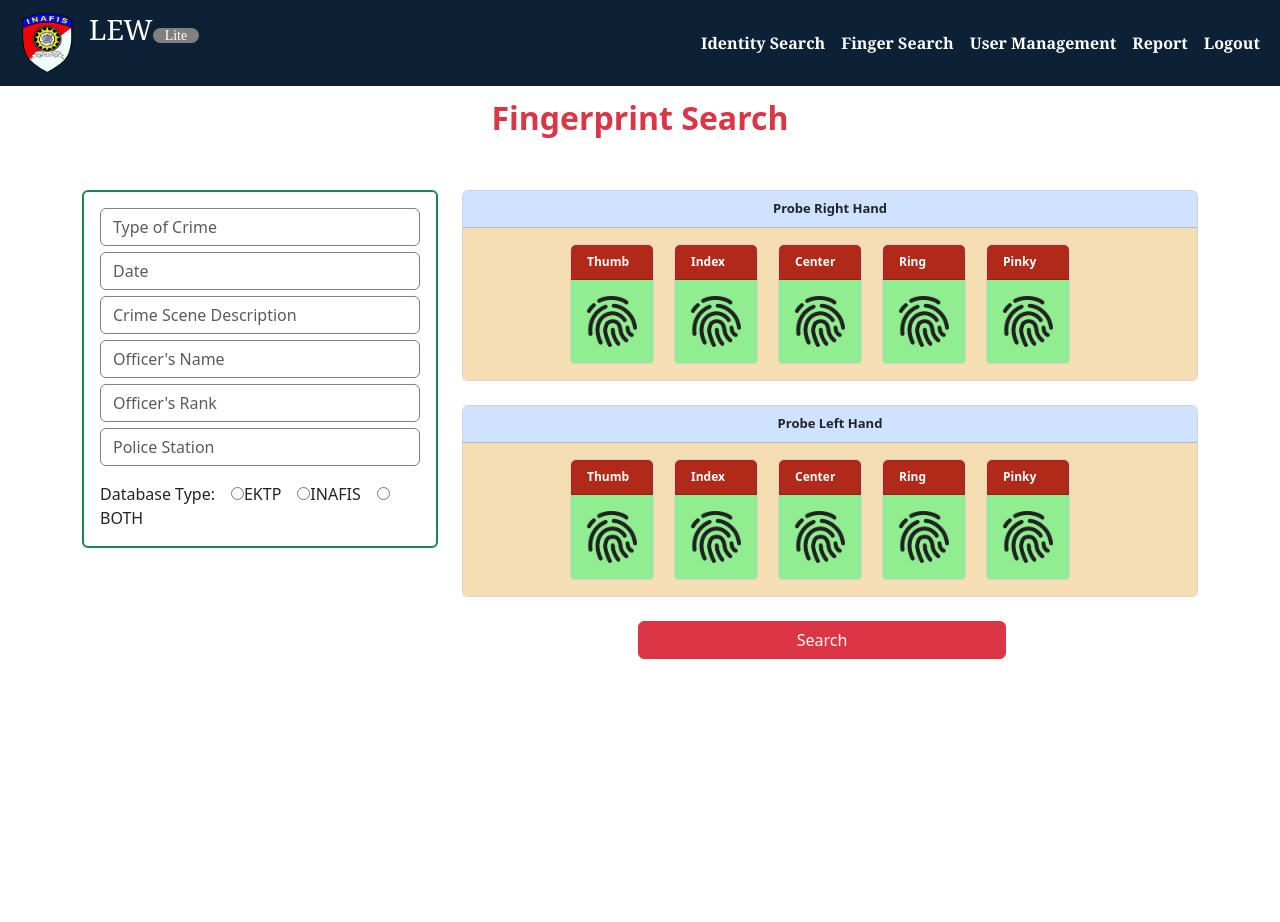
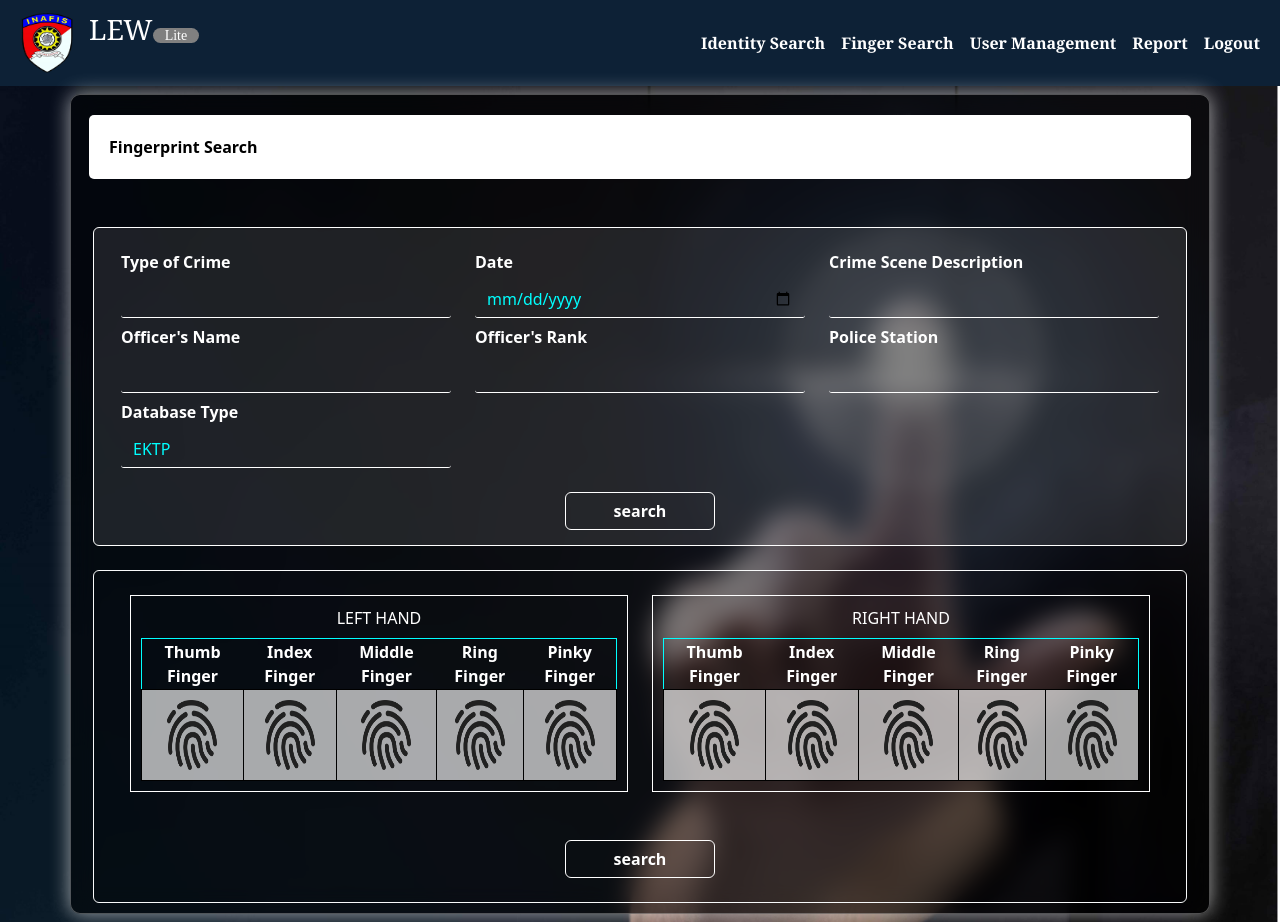
Before and after one commit to ShaileshBeloseT5/lewlite, an Angular app: page /finger-search in a window 1280 px wide. Before the commit the page ends 800 px from the top, so only its background shows below. Built offline with nearby package versions, Linux system fonts and the light colour scheme.

Commit message:
Fix: ID search and finger search done.

```diff
--- a/src/app/components/finger-search/finger-search.component.css
+++ b/src/app/components/finger-search/finger-search.component.css
@@ -1,27 +1,81 @@
-.FPsearch_inputs input {
-    border: 1px solid gray;
-    margin-bottom: 6px;
+.body {
+    background-image: url(../../../assets/images/biometric-technology-background.jpg);
+    background-size: cover;
+    background-repeat: no-repeat;
+    background-position: center;
+    background-attachment: fixed;
+}
+.container {
+    background-color: rgba(0, 0, 0, 0.5);
+    backdrop-filter: blur(13px);
+    border: 1px solid rgba(255, 255, 255, 0.3);
+    border-radius: 10px;
+    box-shadow: 0px 0px 20px rgba(255, 255, 255, 0.62);
+    min-height: 100vh;
+}
+.header {
+    padding: 20px;
+    background-color: white;
+    color: black;
+    margin-top: 20px;
+    margin-left: 6px;
+    margin-right: 6px;
+    border-radius: 5px;
+    font-weight: 800;
+}
+.col-form-label {
+    font-weight: 600;
+}
+.FP_search {
+    border: 1px solid white;
+    margin: 10px;
+    padding: 15px;
+    background-color: rgba(255, 255, 255, 0.1);
+    border-radius: 6px;
+}
+.search_BTN {
+    border: 1px solid white;
+    color: #fff;
+    font-weight: 600;
+    transition: 0.3s;
+    width: 150px;
+}
+.search_BTN:hover {
+    color: black;
+    background-color: white;
+    box-shadow: 0px 0px 15px aqua;
+    border-radius: 13px;
+}
+.search_BTN:active {
+    color: white;
+    background-color: black;
+}
+.custom-input {
+    background-color: transparent;
+    border-top: 0px;
+    border-left: 0px;
+    border-right: 0px;
+    border-bottom: 1px solid white;
+    border-radius: 3px;
+    color: aqua;
+}
+.custom-input:hover {
+    border-bottom: 1px solid aqua;
 }
 .FP {
-    font-size: small;
-    font-weight: 800;
+    margin: 10px;
 }
-.FP_body {
-    background-color: wheat;
+.FP-container {
+    border: 1px solid white;
+    padding: 10px;
+    text-align: center;
 }
-.Fprints span {
-  display: inline-flex;
-}
-.Fprints .card-body {
-    background-color: lightgreen;
-}
-.Fprints .card {
-    margin-right: 20px;
-}
-
-.FPname {
-    font-size: 12px;
-    font-weight: 600;
-    background-color: #b12919;
+.FP-name {
+    border: 1px solid aqua;
     color: white;
 }
+.FP-name td {
+    background-color: rgba(255, 255, 255, 0.65);
+    padding: 10px;
+    border: 1px solid black;
+}
--- a/src/app/components/finger-search/finger-search.component.html
+++ b/src/app/components/finger-search/finger-search.component.html
@@ -1,106 +1,89 @@
-<div>
+<div class="body">
     <div class="py-2">
         <div class="container">
-            <div class="text-center fs-2 fw-bolder text-danger">Fingerprint Search</div>
-            <div class="row mt-5">
-				<div class="col-lg-4 col-12">
-					<div class="card border-2 border-success">
-						<div class="card-body FPsearch_inputs">
-							<input type="text" class="form-control" placeholder="Type of Crime">
-                            <input type="text" class="form-control" placeholder="Date">
-                            <input type="text" class="form-control" placeholder="Crime Scene Description">
-                            <input type="text" class="form-control" placeholder="Officer's Name">
-                            <input type="text" class="form-control" placeholder="Officer's Rank">
-                            <input type="text" class="form-control" placeholder="Police Station">
-                            <div class="mt-3">
-                                <label class="form-lable me-3">Database Type:</label>
-                                <span class="me-3"><input type="radio" name="select">EKTP</span>
-                                <span class="me-3"><input type="radio" name="select">INAFIS</span>
-                                <input type="radio" name="select">BOTH
-                            </div>
-						</div>
+			<div class="header row">Fingerprint Search</div>
+			<div class="row text-white mt-lg-5 mt-4 FP_search">
+				<div class="col-12 col-lg-4">
+					<label class="col-form-label">Type of Crime</label>
+					<input class="form-control custom-input" type="text">
+				</div>
+				<div class="col-12 col-lg-4">
+					<label class="col-form-label">Date</label>
+					<input class="form-control custom-input" type="date">
+				</div>
+				<div class="col-12 col-lg-4">
+					<label class="col-form-label">Crime Scene Description</label>
+					<input class="form-control custom-input" type="text">
+				</div>
+				<div class="col-12 col-lg-4">
+					<label class="col-form-label">Officer's Name</label>
+					<input class="form-control custom-input" type="text">
+				</div>
+				<div class="col-12 col-lg-4">
+					<label class="col-form-label">Officer's Rank</label>
+					<input class="form-control custom-input" type="text">
+				</div>
+				<div class="col-12 col-lg-4">
+					<label class="col-form-label">Police Station</label>
+					<input class="form-control custom-input" type="text">
+				</div>
+				<div class="col-12 col-lg-4">
+					<label class="col-form-label">Database Type</label>
+					<select class="form-control custom-input">
+						<option>EKTP</option>
+						<option>INAFIS</option>
+						<option>BOTH</option>
+					</select>
+				</div>
+				<div class="col-12 text-center mt-4">
+					<button class="btn btn-submit search_BTN">search</button>
+				</div>
+			</div>
+			<div class="row border border-light rounded p-lg-4 mt-3 mt-lg-4 FP">
+				<div class="col-lg-6 col-12 mb-lg-4 mb-2">
+					<div class="FP-container">
+						<label for="" class="form-label fw-4 text-white">LEFT HAND</label>
+						<table class="FP-name">
+							<thead>
+								<th>Thumb Finger</th>
+								<th>Index Finger</th>
+								<th>Middle Finger</th>
+								<th>Ring Finger</th>
+								<th>Pinky Finger</th>
+							</thead>
+							<tbody>
+								<td><img src="../../../assets/images/fingerprint-icon.png" width="50px" height="70px"></td>
+								<td><img src="../../../assets/images/fingerprint-icon.png" width="50px" height="70px"></td>
+								<td><img src="../../../assets/images/fingerprint-icon.png" width="50px" height="70px"></td>
+								<td><img src="../../../assets/images/fingerprint-icon.png" width="50px" height="70px"></td>
+								<td><img src="../../../assets/images/fingerprint-icon.png" width="50px" height="70px"></td>
+							</tbody>
+						</table>
 					</div>
 				</div>
-				<div class="col-lg-8 col-12 mt-lg-0 mt-3">
-					<div class="card">
-						<div class="card-header text-center FP bg-primary-subtle">Probe Right Hand</div>
-						<div class="card-body FP_body">
-							<div class="text-center Fprints">
-								<span class="card">
-									<span class="card-header FPname">Thumb</span>
-									<span class="card-body">
-										<img src="../../../assets/images/fingerprint-icon.png" width="50px">
-									</span>
-								</span>
-								<span class="card">
-									<span class="card-header FPname">Index</span>
-									<span class="card-body">
-										<img src="../../../assets/images/fingerprint-icon.png" width="50px">
-									</span>
-								</span>
-								<span class="card">
-									<span class="card-header FPname">Center</span>
-									<span class="card-body">
-										<img src="../../../assets/images/fingerprint-icon.png" width="50px">
-									</span>
-								</span>
-								<span class="card">
-									<span class="card-header FPname">Ring</span>
-									<span class="card-body">
-										<img src="../../../assets/images/fingerprint-icon.png" width="50px">
-									</span>
-								</span>
-								<span class="card">
-									<span class="card-header FPname">Pinky</span>
-									<span class="card-body">
-										<img src="../../../assets/images/fingerprint-icon.png" width="50px">
-									</span>
-								</span>
-							</div>
-						</div>
+				<div class="col-lg-6 col-12">
+					<div class="FP-container">
+						<label for="" class="form-label fw-4 text-white">RIGHT HAND</label>
+						<table class="FP-name">
+							<thead>
+								<th>Thumb Finger</th>
+								<th>Index Finger</th>
+								<th>Middle Finger</th>
+								<th>Ring Finger</th>
+								<th>Pinky Finger</th>
+							</thead>
+							<tbody>
+								<td><img src="../../../assets/images/fingerprint-icon.png" width="50px" height="70px"></td>
+								<td><img src="../../../assets/images/fingerprint-icon.png" width="50px" height="70px"></td>
+								<td><img src="../../../assets/images/fingerprint-icon.png" width="50px" height="70px"></td>
+								<td><img src="../../../assets/images/fingerprint-icon.png" width="50px" height="70px"></td>
+								<td><img src="../../../assets/images/fingerprint-icon.png" width="50px" height="70px"></td>
+							</tbody>
+						</table>
 					</div>
-					<div class="card mt-2 mt-lg-4">
-						<div class="card-header text-center FP bg-primary-subtle">Probe Left Hand</div>
-						<div class="card-body FP_body">
-							<div class="text-center Fprints">
-								<span class="card">
-									<span class="card-header FPname">Thumb</span>
-									<span class="card-body">
-										<img src="../../../assets/images/fingerprint-icon.png" width="50px">
-									</span>
-								</span>
-								<span class="card">
-									<span class="card-header FPname">Index</span>
-									<span class="card-body">
-										<img src="../../../assets/images/fingerprint-icon.png" width="50px">
-									</span>
-								</span>
-								<span class="card">
-									<span class="card-header FPname">Center</span>
-									<span class="card-body">
-										<img src="../../../assets/images/fingerprint-icon.png" width="50px">
-									</span>
-								</span>
-								<span class="card">
-									<span class="card-header FPname">Ring</span>
-									<span class="card-body">
-										<img src="../../../assets/images/fingerprint-icon.png" width="50px">
-									</span>
-								</span>
-								<span class="card">
-									<span class="card-header FPname">Pinky</span>
-									<span class="card-body">
-										<img src="../../../assets/images/fingerprint-icon.png" width="50px">
-									</span>
-								</span>
-							</div>
-						</div>
-					</div>
-
-
-					<div class="buttons mt-2 mt-lg-4 text-lg-center">
-						<button class="btn btn-danger me-lg-3 me-2 w-50" type="button">Search</button>
-					</div>
+				</div>
+				<div class="col-12 text-center mt-4">
+					<button class="btn btn-submit search_BTN">search</button>
 				</div>
 			</div>
         </div>
--- a/src/app/components/identity-search/identity-search.component.css
+++ b/src/app/components/identity-search/identity-search.component.css
@@ -11,6 +11,7 @@
     border: 1px solid rgba(255, 255, 255, 0.3);
     border-radius: 10px;
     box-shadow: 0px 0px 20px rgba(255, 255, 255, 0.62);
+    min-height: 100vh;
 }
 .form-title {
     border: 1px solid white;
@@ -126,3 +127,45 @@
     padding: 10px;
     border: 1px solid black;
 }
+.Name_search_container {
+    padding: 20px;
+    margin: 4px;
+    border-radius: 6px;
+    background-color: rgba(255, 255, 255, 0.1);
+}
+.BTN-search {
+    border: 1px solid white;
+    color: #fff;
+    font-weight: 700;
+    transition: 0.3s;
+    width: 150px;
+}
+.BTN-search:hover {
+    color: black;
+    background-color: white;
+    box-shadow: 0px 0px 15px aqua;
+    border-radius: 13px;
+}
+.BTN-search:active {
+    color: white;
+    background-color: black;
+}
+.custom-input {
+    background-color: transparent;
+    border-top: 0px;
+    border-left: 0px;
+    border-right: 0px;
+    border-bottom: 1px solid white;
+    border-radius: 3px;
+    color: aqua;
+}
+.custom-input:hover {
+    border-bottom: 1px solid aqua;
+}
+.col-form-label {
+    font-weight: 700;
+}
+.table_content {
+    border: 1px solid red;
+    padding: 10px;
+}
--- a/src/app/components/identity-search/identity-search.component.html
+++ b/src/app/components/identity-search/identity-search.component.html
@@ -19,7 +19,7 @@
 					<div class="tab-content pt-4" id="pills-tabContent">
 						<div class="tab-pane fade show active" id="pills-home" role="tabpanel" aria-labelledby="pills-home-tab" tabindex="0">
 							<div class="row">
-								<div class="col-4">
+								<div class="col-lg-4 col-12">
 									<label class="col-form-label">NIK Number: 3173054808830011</label>
 									<input class="form-control input_control" type="text" id="txtNIK" [(ngModel)]="nikNumber">
 								</div>
@@ -130,6 +130,164 @@
 								</div>
 							</div>
 						</div>
+						<div class="tab-pane fade" id="pills-profile" role="tabpanel" aria-labelledby="pills-profile-tab" tabindex="0">
+							<div class="row text-white border border-light Name_search_container">
+								<div class="col-lg-4 col-12">
+									<label class="col-form-label">Name</label>
+									<input class="form-control custom-input" type="text">
+								</div>
+								<div class="col-lg-4 col-12">
+									<label class="col-form-label">Gender</label>
+									<div class="mt-2">
+										<div class="form-check form-check-inline">
+											<input class="form-check-input" type="radio" name="inlineRadioOptions" id="inlineRadio1" value="option1">
+											<label class="form-check-label" for="inlineRadio1">Male</label>
+										</div>
+										<div class="form-check form-check-inline">
+											<input class="form-check-input" type="radio" name="inlineRadioOptions" id="inlineRadio2" value="option2">
+											<label class="form-check-label" for="inlineRadio2">Female</label>
+										</div>
+									</div>
+								</div>
+								<div class="col-lg-4 col-12">
+									<label class="col-form-label">Father's Name</label>
+									<input class="form-control custom-input" type="text">
+								</div>
+								<div class="col-lg-4 col-12">
+									<label class="col-form-label">Mother's Name</label>
+									<input class="form-control custom-input" type="text">
+								</div>
+								<div class="col-lg-4 col-12">
+									<label class="col-form-label">Address</label>
+									<input class="form-control custom-input" type="text">
+								</div>
+								<div class="col-lg-4 col-12">
+									<label class="col-form-label">Providence</label>
+									<input class="form-control custom-input" type="text">
+								</div>
+								<div class="col-lg-4 col-12">
+									<label class="col-form-label">Regency</label>
+									<input class="form-control custom-input" type="text">
+								</div>
+								<div class="col-lg-4 col-12">
+									<label class="col-form-label">Sub-District</label>
+									<input class="form-control custom-input" type="text">
+								</div>
+								<div class="col-lg-4 col-12">
+									<label class="col-form-label">Ward</label>
+									<input class="form-control custom-input" type="text">
+								</div>
+								<div class="col-12 text-center mt-5">
+									<button class="btn btn-submit px-4 BTN-search">Search</button>
+								</div>
+
+							</div>
+							<!--DATA table will be binded here-->
+						<div class="table_content mt-2">
+							<table class="w-100 text-center table_NIK_list table mt-3 table-striped">
+								<thead>
+									<tr>
+										<th>NIK</th>
+										<th>Name</th>
+										<th>Address</th>
+									</tr>
+								</thead>
+								<tbody>
+									<tr>
+										<td>1234567890</td>
+										<td>Jhon Doe</td>
+										<td>abc passed road,Indonesia 763849</td>
+									</tr>
+									<tr>
+										<td>1234567890</td>
+										<td>Jhon Doe</td>
+										<td>abc passed road,Indonesia 763849</td>
+									</tr>
+									<tr>
+										<td>1234567890</td>
+										<td>Jhon Doe</td>
+										<td>abc passed road,Indonesia 763849</td>
+									</tr>
+									<tr>
+										<td>1234567890</td>
+										<td>Jhon Doe</td>
+										<td>abc passed road,Indonesia 763849</td>
+									</tr>
+									<tr>
+										<td>1234567890</td>
+										<td>Jhon Doe</td>
+										<td>abc passed road,Indonesia 763849</td>
+									</tr>
+									<tr>
+										<td>1234567890</td>
+										<td>Jhon Doe</td>
+										<td>abc passed road,Indonesia 763849</td>
+									</tr>
+									<tr>
+										<td>1234567890</td>
+										<td>Jhon Doe</td>
+										<td>abc passed road,Indonesia 763849</td>
+									</tr>
+
+									<tr>
+										<td>1234567890</td>
+										<td>Jhon Doe</td>
+										<td>abc passed road,Indonesia 763849</td>
+									</tr>
+									<tr>
+										<td>1234567890</td>
+										<td>Jhon Doe</td>
+										<td>abc passed road,Indonesia 763849</td>
+									</tr>
+									<tr>
+										<td>1234567890</td>
+										<td>Jhon Doe</td>
+										<td>abc passed road,Indonesia 763849</td>
+									</tr>
+									<tr>
+										<td>1234567890</td>
+										<td>Jhon Doe</td>
+										<td>abc passed road,Indonesia 763849</td>
+									</tr>
+									<tr>
+										<td>1234567890</td>
+										<td>Jhon Doe</td>
+										<td>abc passed road,Indonesia 763849</td>
+									</tr>
+									<tr>
+										<td>1234567890</td>
+										<td>Jhon Doe</td>
+										<td>abc passed road,Indonesia 763849</td>
+									</tr>
+									<tr>
+										<td>1234567890</td>
+										<td>Jhon Doe</td>
+										<td>abc passed road,Indonesia 763849</td>
+									</tr>
+									<tr>
+										<td>1234567890</td>
+										<td>Jhon Doe</td>
+										<td>abc passed road,Indonesia 763849</td>
+									</tr>
+									<tr>
+										<td>1234567890</td>
+										<td>Jhon Doe</td>
+										<td>abc passed road,Indonesia 763849</td>
+									</tr>
+									<tr>
+										<td>1234567890</td>
+										<td>Jhon Doe</td>
+										<td>abc passed road,Indonesia 763849</td>
+									</tr>
+									<tr>
+										<td>1234567890</td>
+										<td>Jhon Doe</td>
+										<td>abc passed road,Indonesia 763849</td>
+									</tr>
+								</tbody>
+							</table>
+						</div>
+						</div>
 					</div>
 				</div>
 			</div>
--- a/src/app/services/identification.service.ts
+++ b/src/app/services/identification.service.ts
@@ -13,7 +13,7 @@ export class IdentificationService {
 
   getSingleNIK(nik: string): Observable<HttpResponse<any>> {
 
-    if (!this.checkIfFileExists('assets/responses/getSingleNIK.json')) {
+    if (this.checkIfFileExists('assets/responses/getSingleNIK.json')) {
       console.log('3');
       return this.http.get<HttpResponse<any>>('assets/responses/getSingleNIK.json', { observe: 'response' })
     } else {
```
